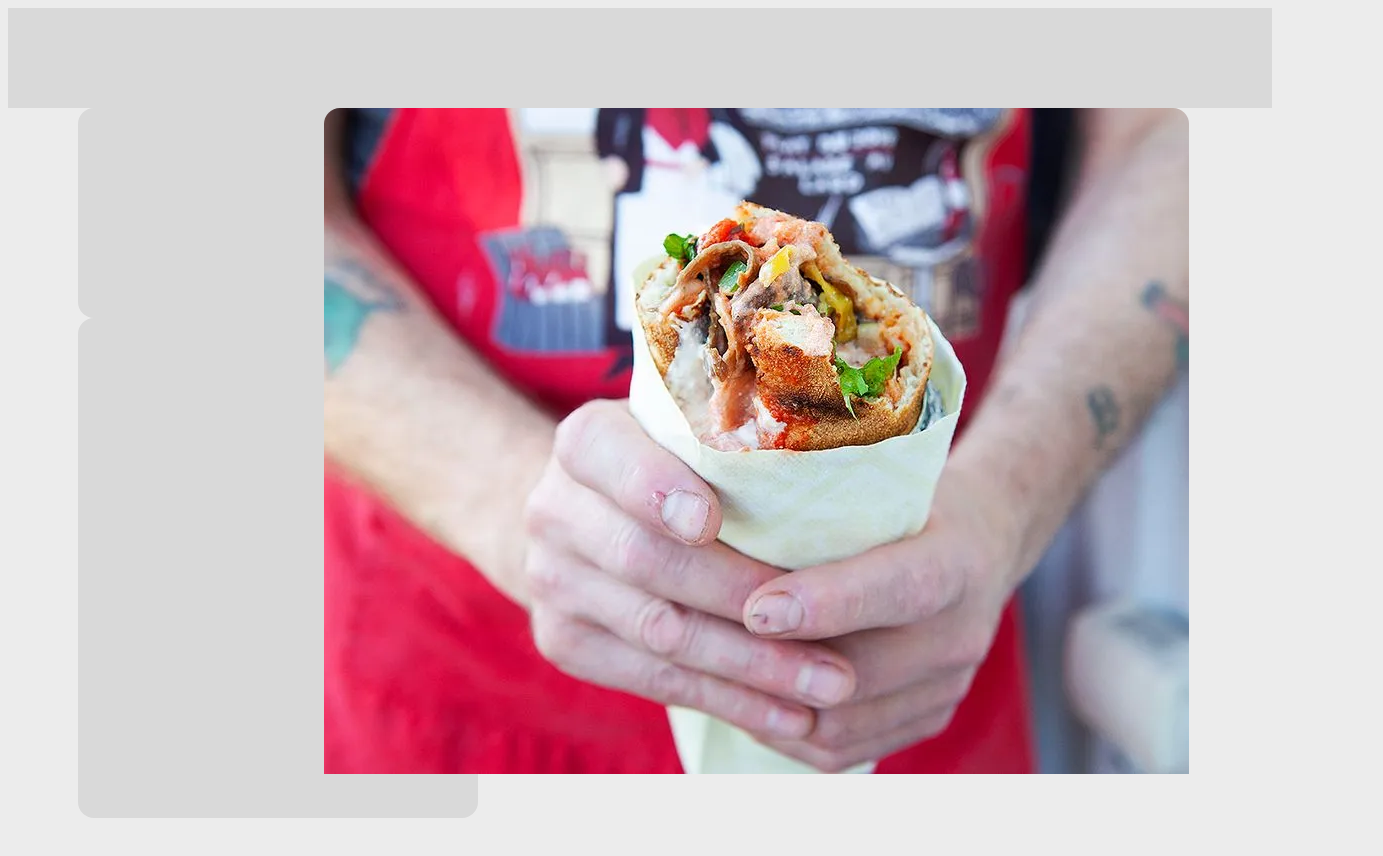
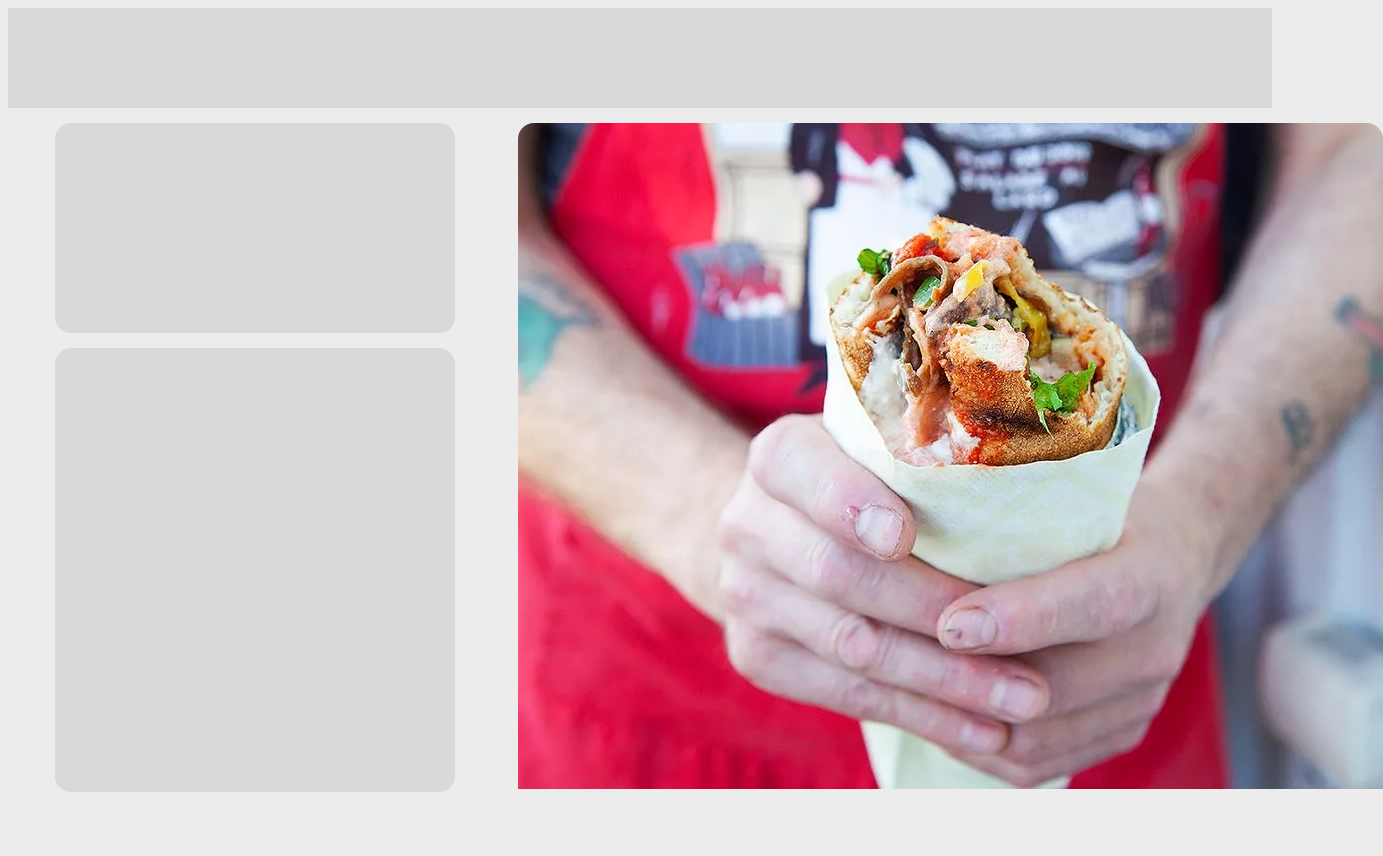
Before and after one commit to Te22e-Hammar-Theodore/Recept_inlamning, a plain HTML site: page index.html in a window 1280 px wide. Shown: the whole page, 1383 px wide, since content can reach past the window. Drawn offline with Linux system fonts and the light colour scheme.

Commit message:
Grid i övre boxen

```diff
--- a/style.css
+++ b/style.css
@@ -9,33 +9,36 @@ body {
 }
 
 .upperbox {
-    display: grid;
-    grid-template-columns: 25% auto;
+  display: grid;
+  grid-template-columns: 470px auto;
+  grid-template-rows: auto;
 }
 
 .title {
-  width: 25rem;
-  height: 13.1rem;
+  width: 400px;
+  height: 210px;
   border-radius: 1rem;
   background: #d9d9d9;
+  margin-left: 10%;
+  margin-top: 15px;
 }
 
 .description {
-  width: 25rem;
-  height: 31.3rem;
+  width: 400px;
+  height: 60%;
   border-radius: 1rem;
   background: #d9d9d9;
-}
-
-.description,
-.title {
-  margin-left: 70px;
+  margin-left: 10%;
+  margin-top: 15px;
 }
 
 .main-image {
-  width: 54.0625rem;
-  height: 45.3125rem;
+  height: 725px;
+  width: 865px;
   background-image: url(Images/Kebabrulle-main.webp);
   background-repeat: no-repeat;
   border-radius: 1rem;
+  margin-top: 15px;
+  margin-left: 40px;
+  margin-right: 40px;
 }
```
